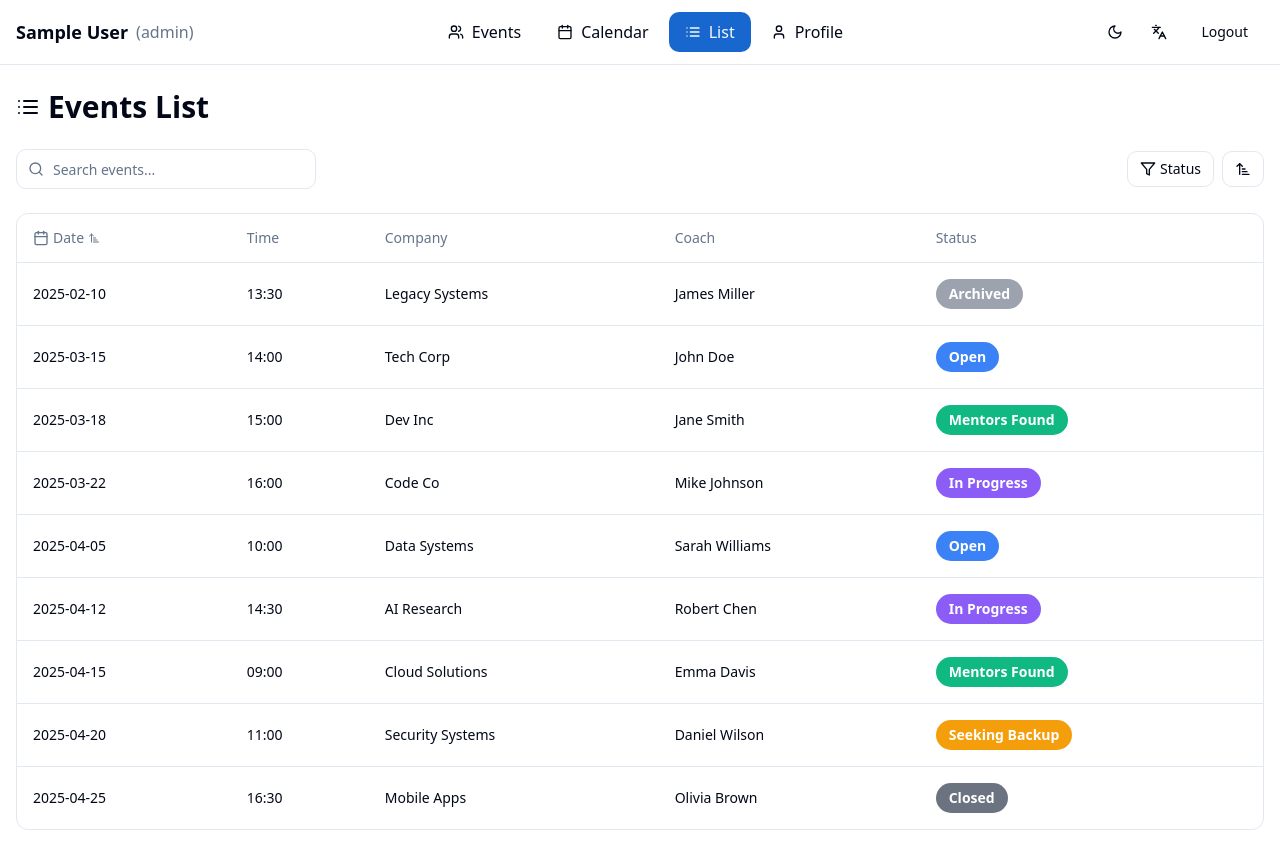
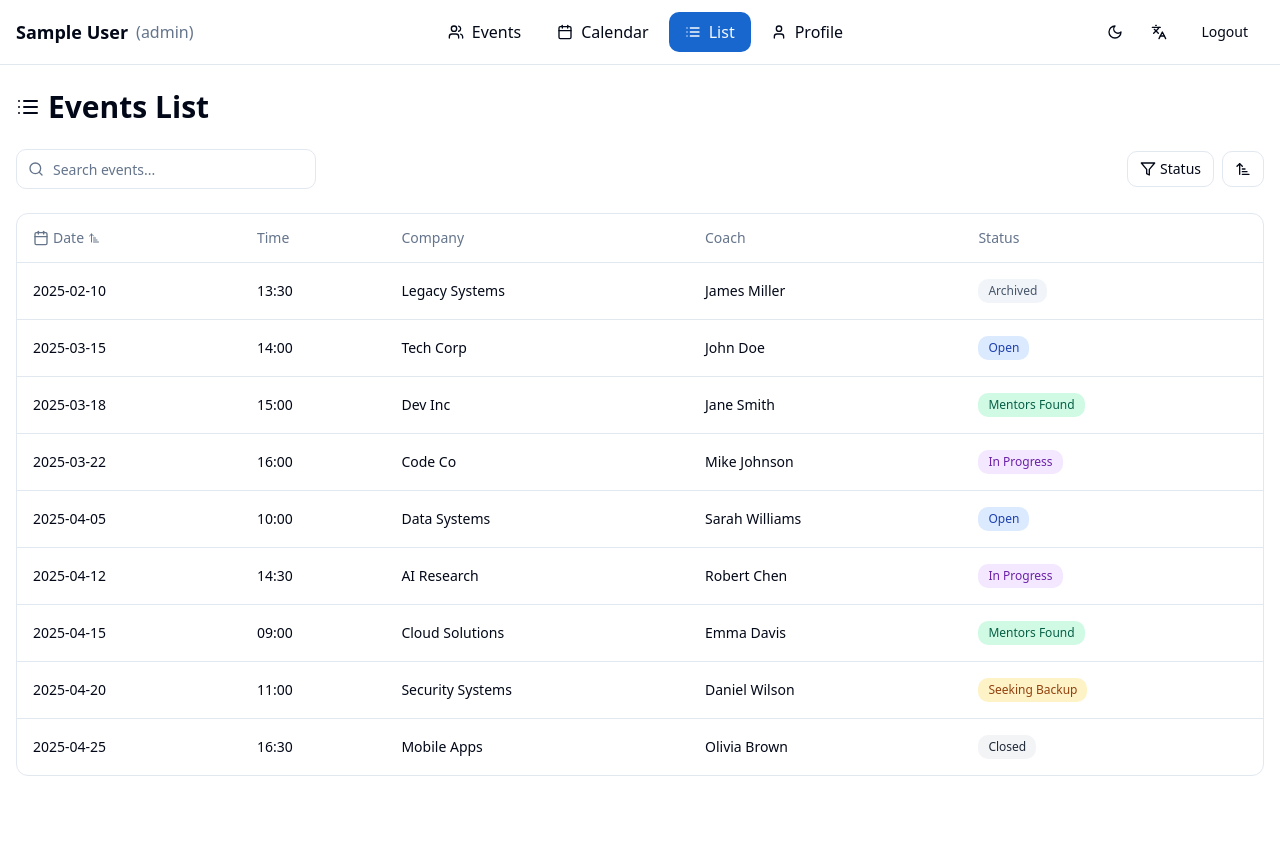
Before and after one commit to DieEwe/mentor-booking-6, a React (Vite) app: page /list in a window 1280 px wide. After the commit the page ends 800 px from the top, so only its background shows below. Built offline with nearby package versions, Linux system fonts and the light colour scheme; sample sign-in values are in the browser's storage.

Commit message:
Improve event status display
Replaces mini-badges with a more professional-looking display for event statuses across all views.

```diff
--- a/src/components/EventModal.tsx
+++ b/src/components/EventModal.tsx
@@ -7,11 +7,11 @@ import {
   DialogHeader,
   DialogTitle,
 } from "@/components/ui/dialog";
-import { Badge } from "@/components/ui/badge";
 import { Event } from '../types/event';
 import { mockUsers } from '../types/auth';
 import { useAuth } from '../contexts/AuthContext';
 import { useTheme } from '../contexts/ThemeContext';
+import { useStatusHelpers } from '@/components/calendar/StatusUtils';
 import { CalendarIcon, Clock, Building2, UserRound, Columns3 } from "lucide-react";
 
 interface EventModalProps {
@@ -26,11 +26,10 @@ const EventModal: React.FC<EventModalProps> = ({
   event,
   open,
   onOpenChange,
-  getStatusText,
-  getStatusColor,
 }) => {
   const { language } = useTheme();
   const { user } = useAuth();
+  const { getStatusText, getStatusColor } = useStatusHelpers();
   const mentor = event?.mentorId ? mockUsers.find(u => u.id === event.mentorId) : null;
   const isCoach = user?.role === 'coach';
 
@@ -54,9 +53,9 @@ const EventModal: React.FC<EventModalProps> = ({
                 {language === 'en' ? 'Time:' : 'Zeit:'} {event.time}
               </p>
             </div>
-            <Badge className={getStatusColor(event.status)}>
-              {getStatusText(event.status)}
-            </Badge>
+            <div className={`px-3 py-1.5 rounded-md ${getStatusColor(event.status)}`}>
+              <span className="text-sm font-medium">{getStatusText(event.status)}</span>
+            </div>
           </div>
 
           <div className="space-y-3 pt-2 border-t">
--- a/src/components/calendar/CalendarLegend.tsx
+++ b/src/components/calendar/CalendarLegend.tsx
@@ -5,18 +5,18 @@ import { useStatusHelpers } from "./StatusUtils";
 
 const CalendarLegend = () => {
   const { language } = useTheme();
-  const { getStatusText } = useStatusHelpers();
+  const { getStatusText, getStatusDotColor } = useStatusHelpers();
 
   const statuses = ['open', 'progress', 'seekbackup', 'found', 'closed', 'old'];
 
   return (
     <div className="mt-6">
       <Separator className="my-4" />
-      <div className="flex flex-wrap gap-4 justify-center text-base">
+      <div className="flex flex-wrap gap-4 justify-center text-sm">
         {statuses.map(status => (
           <div key={status} className="flex items-center gap-2">
-            <div className={`w-3 h-3 rounded-full bg-status-${status}`}></div>
-            <span>{getStatusText(status)}</span>
+            <div className={`w-3 h-3 rounded-full ${getStatusDotColor(status as any)}`}></div>
+            <span className="text-muted-foreground">{getStatusText(status)}</span>
           </div>
         ))}
       </div>
--- a/src/components/calendar/StatusUtils.ts
+++ b/src/components/calendar/StatusUtils.ts
@@ -44,25 +44,70 @@ export const useStatusHelpers = () => {
     }
   };
 
-  // Function to get event status color
+  // Professional color palette for status indicators
   const getStatusColor = (status: EventStatus) => {
     switch (status) {
       case "open":
-        return "bg-status-open text-white";
+        return "bg-blue-100 text-blue-800 border-blue-300";
       case "progress":
-        return "bg-status-progress text-white";
+        return "bg-purple-100 text-purple-800 border-purple-300";
       case "seekbackup":
-        return "bg-status-seekbackup text-white";
+        return "bg-amber-100 text-amber-800 border-amber-300";
       case "found":
-        return "bg-status-found text-white";
+        return "bg-emerald-100 text-emerald-800 border-emerald-300";
       case "closed":
-        return "bg-status-closed text-white";
+        return "bg-gray-100 text-gray-800 border-gray-300";
       case "old":
-        return "bg-status-old text-white";
+        return "bg-slate-100 text-slate-600 border-slate-300";
       default:
-        return "bg-muted";
+        return "bg-gray-100 text-gray-800";
     }
   };
 
-  return { getStatusText, getStatusColor };
+  // For calendar event indicators (more subtle)
+  const getCalendarEventStyle = (status: EventStatus) => {
+    switch (status) {
+      case "open":
+        return "border-l-2 border-blue-400 bg-blue-50";
+      case "progress":
+        return "border-l-2 border-purple-400 bg-purple-50";
+      case "seekbackup":
+        return "border-l-2 border-amber-400 bg-amber-50";
+      case "found":
+        return "border-l-2 border-emerald-400 bg-emerald-50";
+      case "closed":
+        return "border-l-2 border-gray-400 bg-gray-50";
+      case "old":
+        return "border-l-2 border-slate-400 bg-slate-50";
+      default:
+        return "border-l-2 border-gray-400 bg-gray-50";
+    }
+  };
+
+  // For status dots in legend and small indicators
+  const getStatusDotColor = (status: EventStatus) => {
+    switch (status) {
+      case "open":
+        return "bg-blue-400";
+      case "progress":
+        return "bg-purple-400";
+      case "seekbackup":
+        return "bg-amber-400";
+      case "found":
+        return "bg-emerald-400";
+      case "closed":
+        return "bg-gray-400";
+      case "old":
+        return "bg-slate-400";
+      default:
+        return "bg-gray-400";
+    }
+  };
+
+  return {
+    getStatusText,
+    getStatusColor,
+    getCalendarEventStyle,
+    getStatusDotColor
+  };
 };
--- a/src/pages/Calendar.tsx
+++ b/src/pages/Calendar.tsx
@@ -1,4 +1,3 @@
-
 import { useState } from "react";
 import { format, addMonths, subMonths, startOfMonth, endOfMonth, eachDayOfInterval, isSameMonth, isSameDay, isToday } from "date-fns";
 import { Card } from "@/components/ui/card";
@@ -21,9 +20,8 @@ const Calendar = () => {
   const [modalOpen, setModalOpen] = useState(false);
 
   const { eventsByDate, getEventsBySelectedDate } = useCalendarEvents(mockEvents);
-  const { getStatusText, getStatusColor } = useStatusHelpers();
+  const { getStatusText, getCalendarEventStyle } = useStatusHelpers();
 
-  // Handle month navigation
   const previousMonth = () => {
     setCurrentMonth(prev => subMonths(prev, 1));
   };
@@ -44,18 +42,15 @@ const Calendar = () => {
     setModalOpen(true);
   };
 
-  // Calendar generation
   const monthStart = startOfMonth(currentMonth);
   const monthEnd = endOfMonth(currentMonth);
   const daysInMonth = eachDayOfInterval({ start: monthStart, end: monthEnd });
 
-  // Get day names based on current language
   const dayNames = Array.from({ length: 7 }, (_, i) => {
-    const date = new Date(2021, 0, i + 1); // Sunday = 0, Monday = 1, etc.
+    const date = new Date(2021, 0, i + 1);
     return format(date, language === "en" ? "EEE" : "EEE");
   });
 
-  // Selected date events
   const selectedDateEvents = getEventsBySelectedDate(selectedDate);
 
   return (
@@ -89,9 +84,7 @@ const Calendar = () => {
           </div>
         </div>
 
-        {/* Calendar grid */}
         <div className="w-full mb-6">
-          {/* Day names */}
           <div className="grid grid-cols-7 mb-2">
             {dayNames.map((day, i) => (
               <div
@@ -103,7 +96,6 @@ const Calendar = () => {
             ))}
           </div>
 
-          {/* Calendar days */}
           <div className="grid grid-cols-7 gap-1 auto-rows-fr">
             {daysInMonth.map((day) => {
               const dateString = format(day, "yyyy-MM-dd");
@@ -133,11 +125,7 @@ const Calendar = () => {
                       <button
                         key={event.id}
                         onClick={(e) => handleEventClick(event, e)}
-                        className={`w-full text-left text-xs p-1.5 rounded-sm truncate ${
-                          event.status === "open" ? "bg-status-open/20 hover:bg-status-open/40 border-l-2 border-status-open" :
-                          event.status === "progress" ? "bg-status-progress/20 hover:bg-status-progress/40 border-l-2 border-status-progress" :
-                          "bg-status-found/20 hover:bg-status-found/40 border-l-2 border-status-found"
-                        }`}
+                        className={`w-full text-left text-xs p-1.5 rounded-sm truncate ${getCalendarEventStyle(event.status)}`}
                       >
                         {event.time} - {event.company}
                       </button>
@@ -157,7 +145,7 @@ const Calendar = () => {
         open={modalOpen}
         onOpenChange={setModalOpen}
         getStatusText={getStatusText}
-        getStatusColor={getStatusColor}
+        getStatusColor={getCalendarEventStyle}
       />
     </div>
   );
--- a/src/pages/Events.tsx
+++ b/src/pages/Events.tsx
@@ -47,10 +47,7 @@ const Events = () => {
                   {language === "en" ? "Coach" : "Trainer"}: {event.coachName}
                 </p>
               </div>
-              <Badge
-                className={`${getStatusColor(event.status)} status-badge`}
-                size="lg"
-              >
+              <Badge className={`${getStatusColor(event.status)} border px-2.5 py-1.5 text-xs font-medium rounded-md`}>
                 {getStatusText(event.status)}
               </Badge>
             </div>
--- a/src/pages/List.tsx
+++ b/src/pages/List.tsx
@@ -1,4 +1,3 @@
-
 import { useState } from "react";
 import { mockEvents, Event } from "../types/event";
 import { useTheme } from "../contexts/ThemeContext";
@@ -15,7 +14,7 @@ import {
 } from "@/components/ui/table";
 import { Input } from "@/components/ui/input";
 import {
-  ListIcon, // Renamed from List to ListIcon to avoid conflict
+  ListIcon,
   Calendar as CalendarIcon,
   Search,
   SortAsc,
@@ -30,11 +29,11 @@ import {
 } from "@/components/ui/dropdown-menu";
 import { Button } from "@/components/ui/button";
 
-const EventList = () => { // Renamed component from List to EventList
+const EventList = () => {
   const { language } = useTheme();
   const [selectedEvent, setSelectedEvent] = useState<Event | null>(null);
   const [modalOpen, setModalOpen] = useState(false);
-  const { getStatusText, getStatusColor } = useStatusHelpers();
+  const { getStatusText, getStatusColor, getStatusDotColor } = useStatusHelpers();
   const [search, setSearch] = useState("");
   const [sortBy, setSortBy] = useState<keyof Event>("date");
   const [sortDirection, setSortDirection] = useState<"asc" | "desc">("asc");
@@ -112,7 +111,7 @@ const EventList = () => { // Renamed component from List to EventList
               {['open', 'progress', 'seekbackup', 'found', 'closed', 'old'].map(status => (
                 <DropdownMenuItem key={status} onClick={() => setStatusFilter(status)}>
                   <div className="flex items-center gap-2">
-                    <div className={`w-3 h-3 rounded-full ${getStatusColor(status as any).split(' ')[0]}`}></div>
+                    <div className={`w-3 h-3 rounded-full ${getStatusDotColor(status as any)}`}></div>
                     {getStatusText(status)}
                   </div>
                 </DropdownMenuItem>
@@ -137,12 +136,10 @@ const EventList = () => { // Renamed component from List to EventList
       {statusFilter && (
         <div className="flex items-center gap-2">
           <span>{language === "en" ? "Filtered by:" : "Gefiltert nach:"}</span>
-          <Badge
-            className={getStatusColor(statusFilter as any)}
-            size="lg"
-          >
-            {getStatusText(statusFilter)}
-          </Badge>
+          <div className="flex items-center gap-2 px-3 py-1.5 rounded-md border text-sm">
+            <div className={`w-2.5 h-2.5 rounded-full ${getStatusDotColor(statusFilter as any)}`}></div>
+            <span>{getStatusText(statusFilter)}</span>
+          </div>
           <Button
             variant="ghost"
             size="sm"
@@ -219,12 +216,9 @@ const EventList = () => { // Renamed component from List to EventList
                   <TableCell className="font-medium">{event.company}</TableCell>
                   <TableCell>{event.coachName}</TableCell>
                   <TableCell>
-                    <Badge
-                      className={getStatusColor(event.status)}
-                      size="lg"
-                    >
-                      {getStatusText(event.status)}
-                    </Badge>
+                    <div className={`inline-flex items-center gap-1.5 px-2.5 py-1 rounded-md ${getStatusColor(event.status)}`}>
+                      <span className="text-xs font-medium">{getStatusText(event.status)}</span>
+                    </div>
                   </TableCell>
                 </TableRow>
               ))
```
